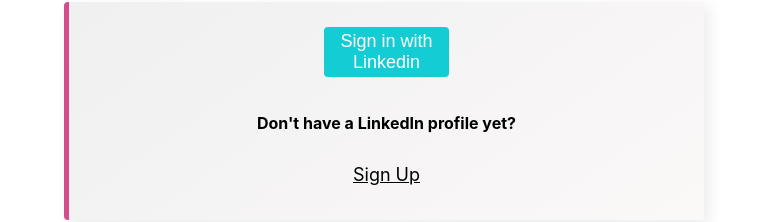
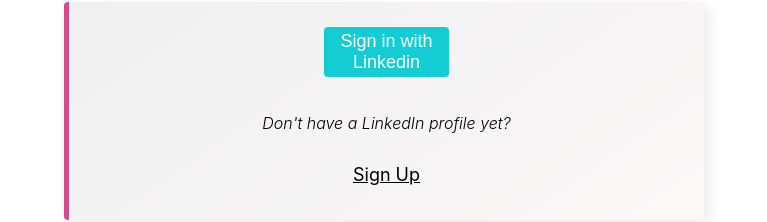
Before and after one commit to mental-health-org/mental-health-fe, a React (Create React App) app: page / in a window 1280 px wide. Shown: the part 218-440 px from the top of the page, without its empty margins (256-1023 px from the left). Built offline with nearby package versions, Linux system fonts and the light colour scheme; no server answers.

Commit message:
Chnage font style and weight of signup text

```diff
--- a/src/containers/login/login.scss
+++ b/src/containers/login/login.scss
@@ -32,7 +32,8 @@
 }
 
 .SignupText--h4 {
-  font-size: medium;
+  font-style: italic;
+  font-weight: 300;
 }
 
 .SignUpLink--a {
```
